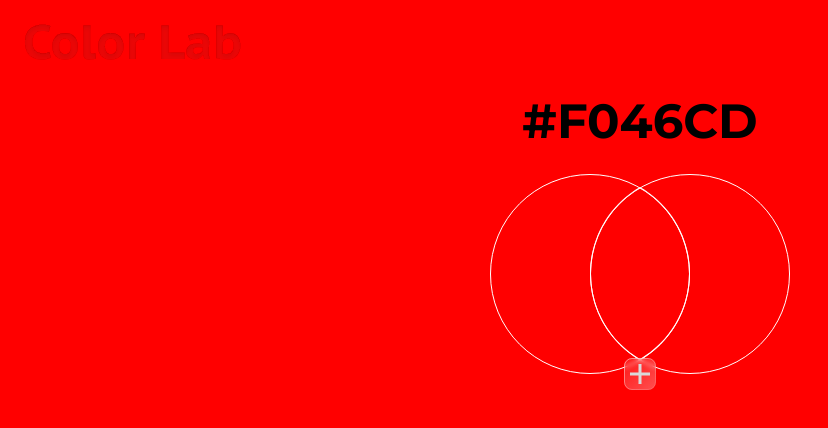
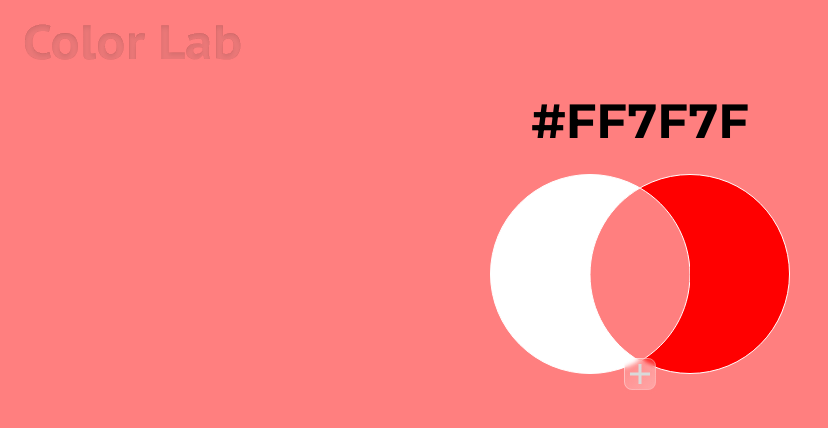
Before and after one commit to lewKcoder/ColorLab, a Next.js app: page / in a window 1280 px wide. Shown: the top 428 px of the page, without its empty margins (0-828 px from the left). Built offline with nearby package versions, Linux system fonts and the light colour scheme.

Commit message:
feat: :sparkles: Added color scheme function and styles

```diff
--- a/app/page.tsx
+++ b/app/page.tsx
@@ -1,11 +1,42 @@
 "use client";
 
+import { useEffect, useState } from "react";
 import { Heading } from "./components";
 import styles from "./styles.module.scss";
 
+function hexToRgb(hex: string) {
+  const r = parseInt(hex.slice(1, 3), 16);
+  const g = parseInt(hex.slice(3, 5), 16);
+  const b = parseInt(hex.slice(5, 7), 16);
+  return { r, g, b };
+}
+
+function rgbToHex(r: number, g: number, b: number) {
+  return (
+    "#" +
+    ((1 << 24) + (r << 16) + (g << 8) + b).toString(16).slice(1).toUpperCase()
+  );
+}
+
+function blendColors(hex1: string, hex2: string) {
+  const color1 = hexToRgb(hex1);
+  const color2 = hexToRgb(hex2);
+
+  const r = Math.floor((color1.r + color2.r) / 2);
+  const g = Math.floor((color1.g + color2.g) / 2);
+  const b = Math.floor((color1.b + color2.b) / 2);
+
+  return rgbToHex(r, g, b);
+}
+
 export default function Home() {
-  const backgroundColor = "red";
-  const color = "#F046CD";
+  const [color1, setColor1] = useState("#ffffff");
+  const [color2, setColor2] = useState("#ff0000");
+  const [resultColor, setResultColor] = useState("");
+
+  useEffect(() => {
+    setResultColor(blendColors(color1, color2));
+  }, [color1, color2]);
 
   return (
     <div className={`${styles.container} container`}>
@@ -13,21 +44,46 @@ export default function Home() {
         <Heading />
 
         <div className={styles.content}>
-          <h2 className={styles.color}>{color}</h2>
+          <h2 className={styles.color}>{blendColors(color1, color2)}</h2>
 
           <div className={styles.color_scheme}>
             <input
               type="color"
               id="color-pick1"
               className={styles.color_pick1}
+              onChange={(e) => {
+                setColor1(e.target.value);
+              }}
             />
             <div className={styles.color1}>
-              <label htmlFor="color-pick1">
+              <label htmlFor="color-pick1" className={styles.label}>
                 <svg
                   width="200"
                   height="200"
                   viewBox="0 0 200 200"
-                  fill="none"
+                  fill={color1}
+                  xmlns="http://www.w3.org/2000/svg"
+                >
+                  <circle cx="100" cy="100" r="99.5" stroke="white" />
+                </svg>
+              </label>
+            </div>
+
+            <input
+              type="color"
+              id="color-pick2"
+              className={styles.color_pick2}
+              onChange={(e) => {
+                setColor2(e.target.value);
+              }}
+            />
+            <div className={styles.color2}>
+              <label htmlFor="color-pick2" className={styles.label}>
+                <svg
+                  width="200"
+                  height="200"
+                  viewBox="0 0 200 200"
+                  fill={color2}
                   xmlns="http://www.w3.org/2000/svg"
                 >
                   <circle cx="100" cy="100" r="99.5" stroke="white" />
@@ -40,41 +96,16 @@ export default function Home() {
                 width="100"
                 height="174"
                 viewBox="0 0 100 174"
-                fill="none"
                 xmlns="http://www.w3.org/2000/svg"
+                fill={resultColor}
               >
-                <mask id="path-1-inside-1_1119_2202" fill="white">
-                  <path
-                    fill-rule="evenodd"
-                    clip-rule="evenodd"
-                    d="M50 173.244C79.8901 155.953 100 123.636 100 86.6218C100 49.6076 79.8901 17.2905 50 -1.46344e-05C20.1099 17.2905 0 49.6076 0 86.6218C0 123.636 20.1099 155.953 50 173.244Z"
-                  />
-                </mask>
                 <path
-                  d="M50 173.244L49.4993 174.109L50 174.399L50.5007 174.109L50 173.244ZM50 -1.46344e-05L50.5007 -0.86562L50 -1.15527L49.4993 -0.86562L50 -1.46344e-05ZM99 86.6218C99 123.264 79.0931 155.259 49.4993 172.378L50.5007 174.109C80.6871 156.647 101 124.007 101 86.6218H99ZM49.4993 0.865591C79.0931 17.9847 99 49.979 99 86.6218H101C101 49.2362 80.6871 16.5962 50.5007 -0.86562L49.4993 0.865591ZM1 86.6218C1 49.979 20.9069 17.9847 50.5007 0.865591L49.4993 -0.86562C19.3129 16.5962 -1 49.2362 -1 86.6218H1ZM50.5007 172.378C20.9069 155.259 1 123.264 1 86.6218H-1C-1 124.007 19.3129 156.647 49.4993 174.109L50.5007 172.378Z"
-                  fill="white"
-                  mask="url(#path-1-inside-1_1119_2202)"
+                  fill-rule="evenodd"
+                  clip-rule="evenodd"
+                  d="M50 173.244C79.8901 155.953 100 123.636 100 86.6218C100 49.6076 79.8901 17.2905 50 -1.46344e-05C20.1099 17.2905 0 49.6076 0 86.6218C0 123.636 20.1099 155.953 50 173.244Z"
+                  stroke="white"
                 />
               </svg>
-            </div>
-
-            <input
-              type="color"
-              id="color-pick2"
-              className={styles.color_pick2}
-            />
-            <div className={styles.color2}>
-              <label htmlFor="color-pick2">
-                <svg
-                  width="200"
-                  height="200"
-                  viewBox="0 0 200 200"
-                  fill="none"
-                  xmlns="http://www.w3.org/2000/svg"
-                >
-                  <circle cx="100" cy="100" r="99.5" stroke="white" />
-                </svg>
-              </label>
             </div>
 
             <div className={styles.add_color}>
@@ -165,7 +196,7 @@ export default function Home() {
 
       <style jsx>{`
         .container {
-          background-color: ${backgroundColor};
+          background-color: ${resultColor};
         }
       `}</style>
     </div>
--- a/app/styles.module.scss
+++ b/app/styles.module.scss
@@ -37,7 +37,7 @@
 .color_result {
   position: absolute;
   right: 100px;
-  top: 13px;
+  top: 14px;
 }
 
 .color2 {
@@ -50,4 +50,9 @@
   right: 134px;
   bottom: 0;
   backdrop-filter: blur(2px);
+  cursor: pointer;
 }
+
+.label {
+  cursor: pointer;
+}
```
